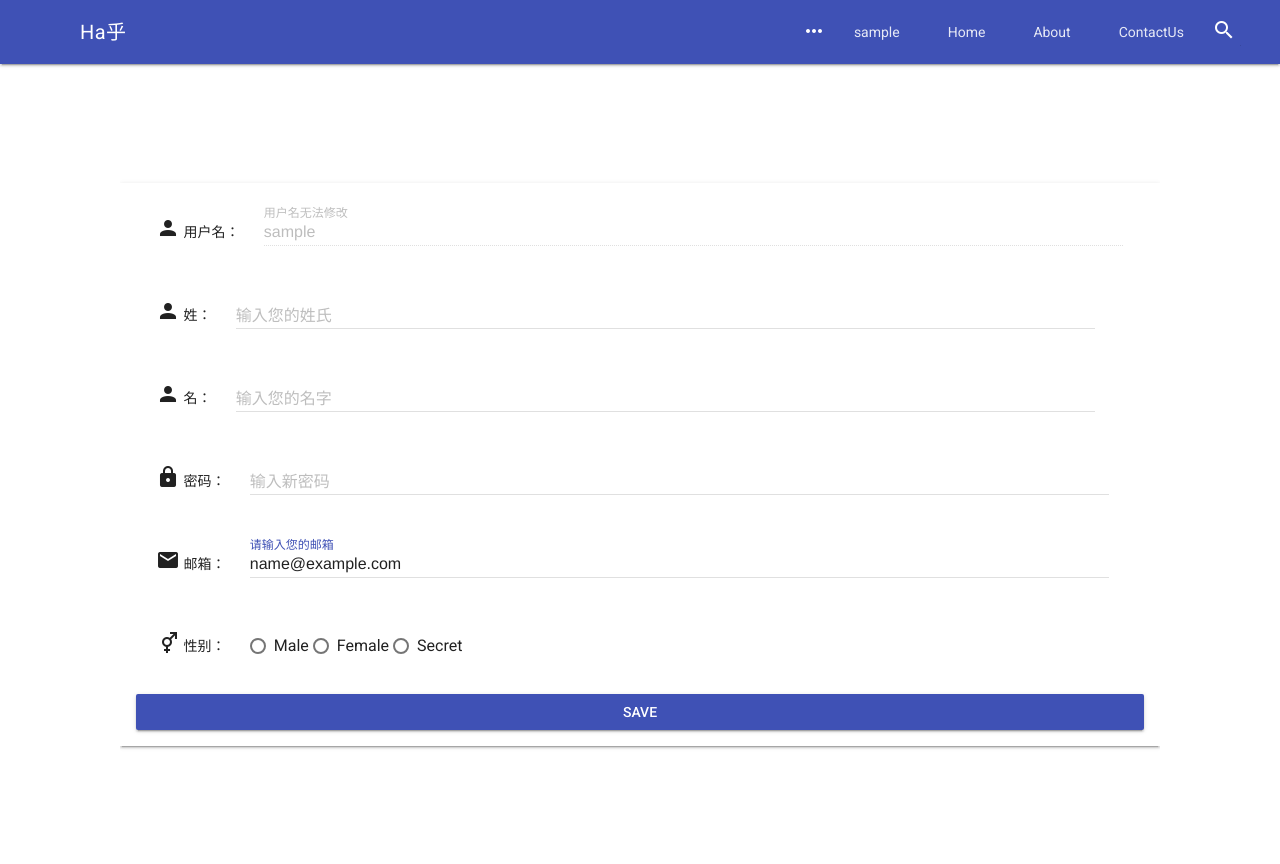
After one commit to hebingchang/ha.hu, a Django app: page /settings/ in a window 1280 px wide. The commit adds this page. Run offline with Django 3.2, Linux system fonts and the light colour scheme; the visitor is signed in with stand-in values (Sample User, id 1).

Commit message:
add modify user info

```diff
--- a/polls/urls.py
+++ b/polls/urls.py
@@ -10,7 +10,7 @@ urlpatterns = [
     url(r'^questions/(?P<question_id>\d*)/$', views.question),
     url(r'^questions/create/$', views.new_question),
     url(r'^vote/create/', views.vote),
-    url(r'^settings/profile/', views.settings_profile),
+    url(r'^settings/', views.settings),
     url(r'^accounts/logout/$', views.logout),
     url(r'^accounts/getinfo/$', views.getinfo)
 ]
--- a/polls/views.py
+++ b/polls/views.py
@@ -118,9 +118,21 @@ def getinfo(request):
 
 
 @login_required
-@require_POST
-def settings_profile(request):
-    pass
+def settings(request):
+    if request.method == 'GET':
+        cur_user = request.user
+        return render(request, 'settings.html', dict(cur_user=cur_user))
+    else:
+        cur_user = request.user
+        cur_user.password = cur_user.password if request.POST.get('password', '') == '' else request.POST.get(
+            'password', '')
+        cur_user.email = request.POST.get('email', '')
+        cur_user.profile.last_name = request.POST.get('last_name', '')
+        cur_user.profile.first_name = request.POST.get('first_name', '')
+        cur_user.profile.gender = int(request.POST.get('gender', ''))
+        cur_user.save()
+        cur_user.profile.save()
+        return redirect('/settings/')
 
 
 @login_required
--- a/static/scripts/navbar.js
+++ b/static/scripts/navbar.js
@@ -1,7 +1,6 @@
 $(function () {
   $.get('/accounts/getinfo/', function (data) {
     var $is_login = $('#is_login');
-    console.log(data.username, $is_login);
     if (typeof data.username !== 'undefined') {
       $is_login.attr('href', '/profile/' + data.username + '/');
       $is_login.text(data.username);
--- /dev/null
+++ b/static/styles/settings.css
@@ -0,0 +1,48 @@
+body {
+  background: #fff;
+  overflow: hidden;
+}
+
+.mdl-layout,
+.main_content {
+  display: flex;
+  flex-direction: column;
+  align-items: center;
+  justify-content: center;
+}
+
+.main_content h3 {
+  text-align: center;
+}
+
+.form-div {
+  width: 1024px;
+  background: #fff;
+}
+
+.form-column {
+  padding: 20px 35px;
+}
+
+.cell_con {
+  background: #fff;
+  padding-left: 20px;
+}
+
+.cell_con div {
+  width: 87%;
+}
+
+.links {
+  margin: auto;
+  text-align: center;
+}
+
+.btn {
+  margin: auto;
+  width: 100%;
+}
+
+a {
+  text-decoration: none;
+}
--- a/templates/navbar.html
+++ b/templates/navbar.html
@@ -14,7 +14,7 @@
             for="demo-menu-lower-left">
           <li class="mdl-menu__item">New Question</li>
           <li class="mdl-menu__item mdl-menu__item--full-bleed-divider">XXXXXX</li>
-          <li disabled class="mdl-menu__item">XXXXXX</li>
+          <li disabled class="mdl-menu__item"><a href="/settings/">设置</a></li>
           <li class="mdl-menu__item"><a href="/accounts/logout/">Logout</a></li>
         </ul>
 
--- /dev/null
+++ b/templates/settings.html
@@ -0,0 +1,93 @@
+{% extends "base.html" %}
+{% load staticfiles %}
+
+{% block title %}
+  设置
+{% endblock %}
+
+{% block style %}
+  <link rel="stylesheet" href="{% static "styles/settings.css" %}">
+{% endblock %}
+
+{% block content %}
+  {% include 'navbar.html' %}
+  <form action method="post">
+    {% csrf_token %}
+    <div class="mdl-layout mdl-layout--fixed-header mdl-js-layout  mdl-color--white-100">
+      <main class="mdl-layout__content main_content">
+        <div class="form-div mdl-grid mdl-shadow--2dp">
+          <div class="mdl-cell mdl-cell--12-col cell_con">
+            <i class="mdi mdi-24px mdi-account"></i>
+            用户名：&nbsp;&nbsp;&nbsp;&nbsp;&nbsp;&nbsp;
+            <div class="mdl-textfield mdl-js-textfield mdl-textfield--floating-label">
+              <input class="mdl-textfield__input" type="text" id="id_username" name="username"
+                     value="{{ cur_user.username }}" disabled>
+              <label class="mdl-textfield__label" for="id_username">用户名无法修改</label>
+            </div>
+          </div>
+          <div class="mdl-cell mdl-cell--12-col cell_con">
+            <i class="mdi mdi-24px mdi-account"></i>
+            姓：&nbsp;&nbsp;&nbsp;&nbsp;&nbsp;&nbsp;
+            <div class="mdl-textfield mdl-js-textfield mdl-textfield--floating-label">
+              <input class="mdl-textfield__input" type="text" id="id_last_name" name="last_name"
+                     value="{{ cur_user.profile.last_name }}">
+              <label class="mdl-textfield__label" for="id_last_name">输入您的姓氏</label>
+            </div>
+          </div>
+          <div class="mdl-cell mdl-cell--12-col cell_con">
+            <i class="mdi mdi-24px mdi-account"></i>
+            名：&nbsp;&nbsp;&nbsp;&nbsp;&nbsp;&nbsp;
+            <div class="mdl-textfield mdl-js-textfield mdl-textfield--floating-label">
+              <input class="mdl-textfield__input" type="text" id="id_first_name" name="first_name"
+                     value="{{ cur_user.profile.first_name }}">
+              <label class="mdl-textfield__label" for="id_first_name">输入您的名字</label>
+            </div>
+          </div>
+          <div class="mdl-cell mdl-cell--12-col cell_con">
+            <i class="mdi mdi-24px mdi-lock"></i>
+            密码：&nbsp;&nbsp;&nbsp;&nbsp;&nbsp;&nbsp;
+            <div class="mdl-textfield mdl-js-textfield mdl-textfield--floating-label">
+              <input class="mdl-textfield__input" type="password" id="id_password" name="password">
+              <label class="mdl-textfield__label" for="id_password">输入新密码</label>
+            </div>
+          </div>
+          <div class="mdl-cell mdl-cell--12-col cell_con">
+            <i class="mdi mdi-24px mdi-email"></i>
+            邮箱：&nbsp;&nbsp;&nbsp;&nbsp;&nbsp;&nbsp;
+            <div class="mdl-textfield mdl-js-textfield mdl-textfield--floating-label">
+              <input class="mdl-textfield__input" type="email" id="id_email" name="email" value="{{ cur_user.email }}">
+              <label class="mdl-textfield__label" for="id_email">请输入您的邮箱</label>
+            </div>
+          </div>
+          <div class="mdl-cell mdl-cell--12-col cell_con">
+            <i class="mdi mdi-24px mdi-gender-male-female"></i>
+            性别：&nbsp;&nbsp;&nbsp;&nbsp;&nbsp;&nbsp;
+            <div class="mdl-textfield mdl-js-textfield mdl-textfield--floating-label">
+              <label class="mdl-radio mdl-js-radio" for="id_male">
+                <input type="radio" id="id_male" name="gender" class="mdl-radio__button"
+                       {% if cur_user.profile.gender == 1 %}checked{% endif %} value="1">
+                <span class="mdl-radio__label">Male</span>
+              </label>
+              <label class="mdl-radio mdl-js-radio" for="id_female">
+                <input type="radio" id="id_female" name="gender" class="mdl-radio__button"
+                       {% if cur_user.profile.gender == 2 %}checked{% endif %} value="2">
+                <span class="mdl-radio__label">Female</span>
+              </label>
+              <label class="mdl-radio mdl-js-radio" for="id_secret">
+                <input type="radio" id="id_secret" name="gender" class="mdl-radio__button"
+                       {% if cur_user.profile.gender == 0 %}checked{% endif %} value="0">
+                <span class="mdl-radio__label">Secret</span>
+              </label>
+            </div>
+          </div>
+          <div class="mdl-cell mdl-cell--12-col btn-con">
+            <button type="submit"
+                    class="mdl-button mdl-js-button mdl-button--raised mdl-js-ripple-effect mdl-button--primary btn">
+              Save
+            </button>
+          </div>
+        </div>
+      </main>
+    </div>
+  </form>
+{% endblock %}
```
Also changed, not shown: polls/models.py (+6 -6 lines).
